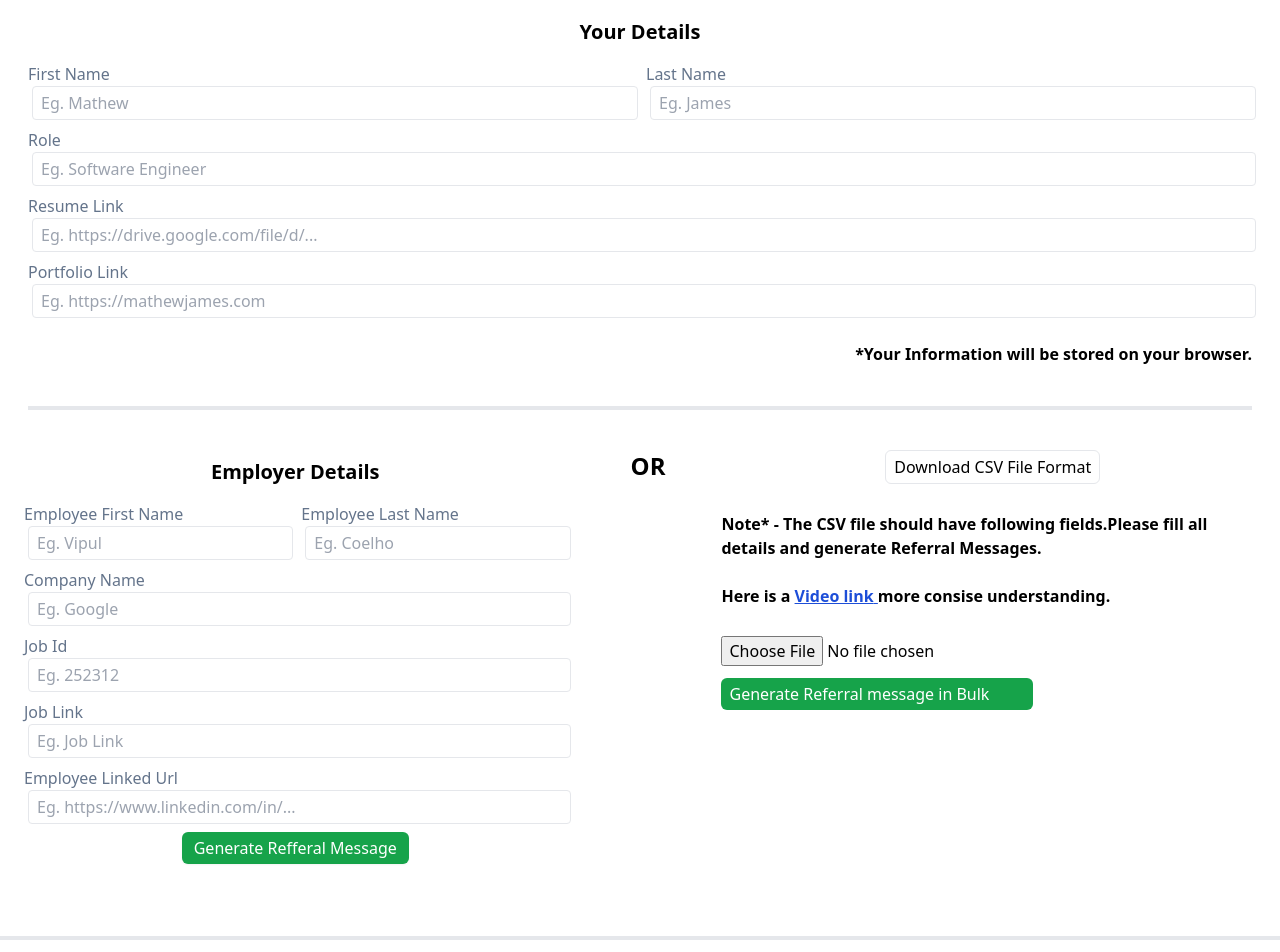
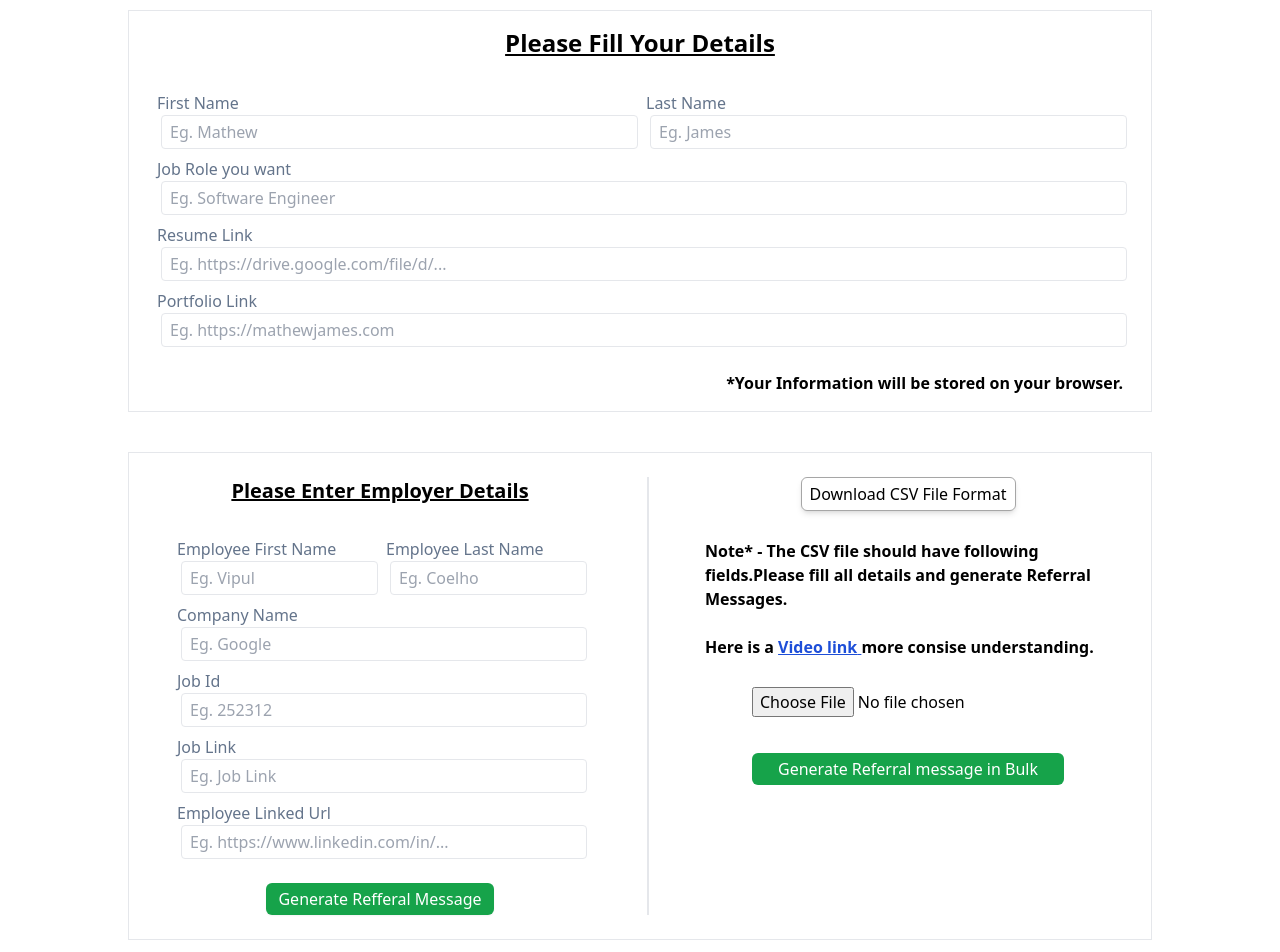
Before and after one commit to Omkar-Jawalkar/refferal-msg-generator, a React (Vite) app: page / in a window 1280 px wide. Shown: the part 160-1112 px from the top of the page. Built offline with nearby package versions, Linux system fonts and the light colour scheme.

Commit message:
styling added

```diff
--- a/src/components/csv-component/CsvComponemt.jsx
+++ b/src/components/csv-component/CsvComponemt.jsx
@@ -71,10 +71,10 @@ const CsvComponemt = () => {
     };
 
     return (
-        <div className="flex-1 gap-3 px-4  flex flex-col justify-start items-start">
+        <div className="flex-1 gap-3 px-4  flex flex-col justify-start items-center">
             <div className="flex justify-center pb-4 items-end w-full">
                 <a href="Refferal-format.csv" download={"Referral_Format"}>
-                    <button className="px-2 py-1  border rounded-md">
+                    <button className="px-2 py-1 shadow-md  border border-black/35 rounded-md">
                         Download CSV File Format
                     </button>
                 </a>
@@ -110,7 +110,7 @@ const CsvComponemt = () => {
                 <a
                     href="#result"
                     type="submit"
-                    className=" self-stretch bg-green-600 px-2 rounded-md py-1 text-white"
+                    className=" mt-6 text-center self-stretch bg-green-600 px-2 rounded-md py-1 text-white"
                 >
                     Generate Referral message in Bulk
                 </a>
--- a/src/components/display-results/DisplayResults.jsx
+++ b/src/components/display-results/DisplayResults.jsx
@@ -13,7 +13,7 @@ const DisplayResults = () => {
         <div id="result" className="flex  flex-col justify-center items-center">
             {/* Note */}
 
-            <div className="my-4 flex flex-col justify-center items-center">
+            <div className="my-4 pb-6 flex flex-col justify-center items-center">
                 <span className="text-lg">
                     Just copy the{" "}
                     <span className="font-bold">referral message</span>, we have
--- a/src/components/form-component/EmployerDetails.jsx
+++ b/src/components/form-component/EmployerDetails.jsx
@@ -41,11 +41,14 @@ const EmployerDetails = () => {
 
     return (
         <div className=" flex flex-col    w-full gap-2 justify-center items-center">
-            <h1 className=" text-xl my-2 font-bold">Employer Details</h1>
+            <h1 className=" text-xl underline mb-6 font-bold">
+                {" "}
+                Please Enter Employer Details
+            </h1>
 
             <div className="flex space-x-3">
                 {/* EMPLOYEE First Name */}
-                <div className="w-full flex-1 space-x-1">
+                <div  className="w-full flex-1 space-x-1">
                     <label className="text-slate-500">
                         {" "}
                         Employee First Name
@@ -136,9 +139,9 @@ const EmployerDetails = () => {
                 onClick={() => {
                     gererateRefferalMessage();
                 }}
-                className=" rounded-md shadow-sm py-1 bg-green-600 px-3 text-white "
+                className=" rounded-md shadow-sm mt-4 py-1 bg-green-600 px-3 text-white "
             >
-                Generate Refferal Message
+                <a href="#result">Generate Refferal Message</a>
             </button>
         </div>
     );
--- a/src/components/form-component/YourDetails.jsx
+++ b/src/components/form-component/YourDetails.jsx
@@ -8,8 +8,10 @@ const YourDetails = () => {
     const [portfolio, setPortfolio] = useLocalStorage("portfolio-link", "");
 
     return (
-        <div className="flex gap-2 px-7 w-full  flex-1 flex-col justify-center items-center ">
-            <h1 className=" text-xl my-2 font-bold">Your Details</h1>
+        <div className="flex border max-w-screen-lg gap-2 px-7 py-4 w-full  flex-1 flex-col justify-center items-center ">
+            <h1 className=" text-2xl underline mb-6 font-bold">
+                Please Fill Your Details
+            </h1>
 
             <div className="flex w-full flex-col md:flex-row gap-3">
                 {/* FIRST NAME */}
@@ -41,7 +43,7 @@ const YourDetails = () => {
 
             {/* Your Role  */}
             <div className="w-full space-x-1">
-                <label className="text-slate-500"> Role</label>
+                <label className="text-slate-500">Job Role you want</label>
                 <input
                     className="w-full border px-2 py-1 rounded"
                     value={role}
@@ -90,7 +92,6 @@ const YourDetails = () => {
             <span className="text-end w-full pt-4 font-semibold">
                 *Your Information will be stored on your browser.
             </span>
-            <div className="w-full border-2 mt-8"></div>
         </div>
     );
 };
--- a/src/pages/home/Home.jsx
+++ b/src/pages/home/Home.jsx
@@ -20,9 +20,9 @@ const Home = () => {
                     setResult,
                 }}
             >
-                <div className="flex flex-col   lg:flex-row gap-10 w-full   justify-center items-start">
+                <div className="flex  border p-6 flex-col h-full   max-w-screen-lg    lg:flex-row gap-10 w-full   justify-center items-stretch">
                     <FormComponent />
-                    <span className="text-2xl font-bold">OR</span>
+                    <div className="border-[0.2px]"></div>
                     <CsvComponemt />
                 </div>
                 <div className="w-full border-2 mt-8"></div>
```
